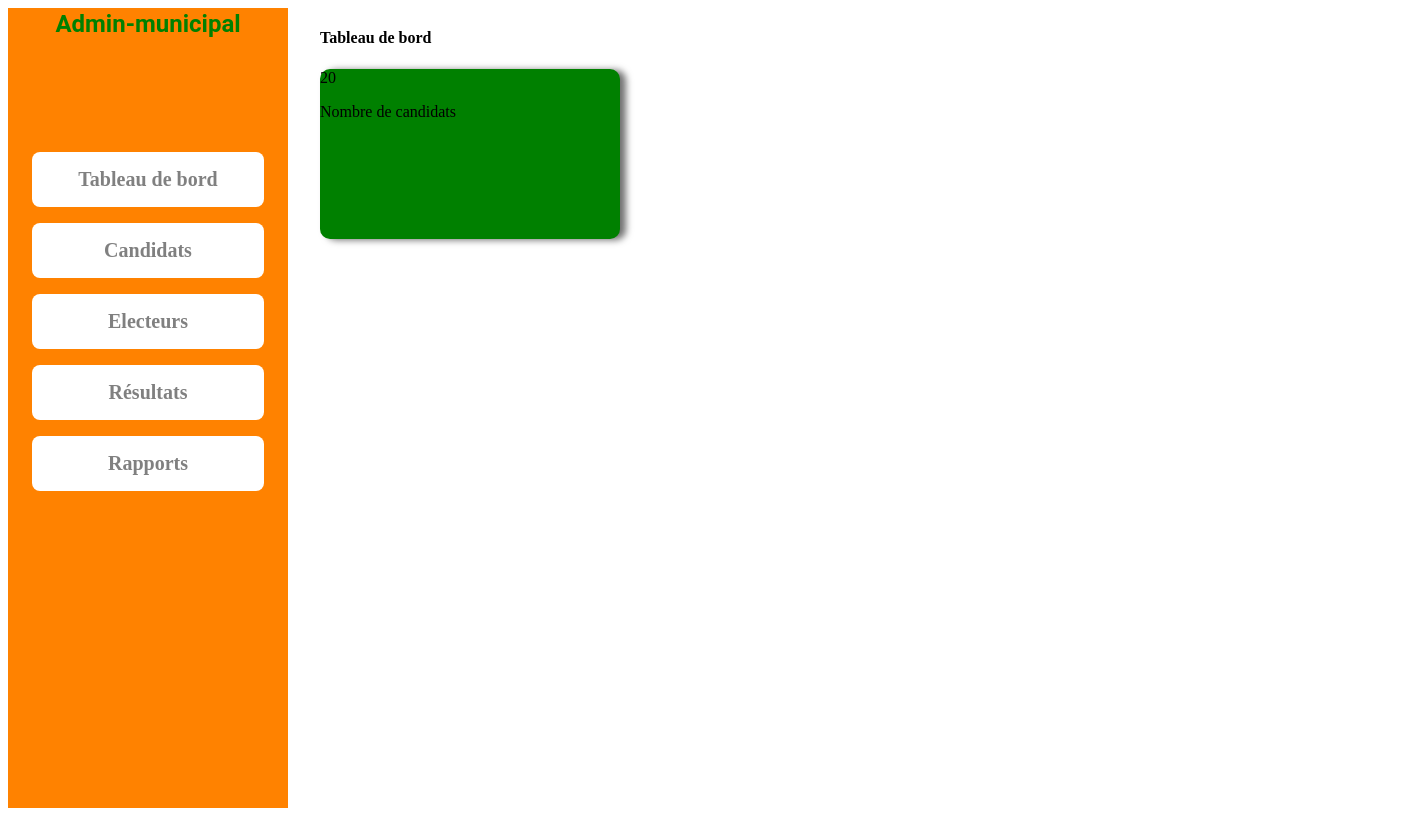
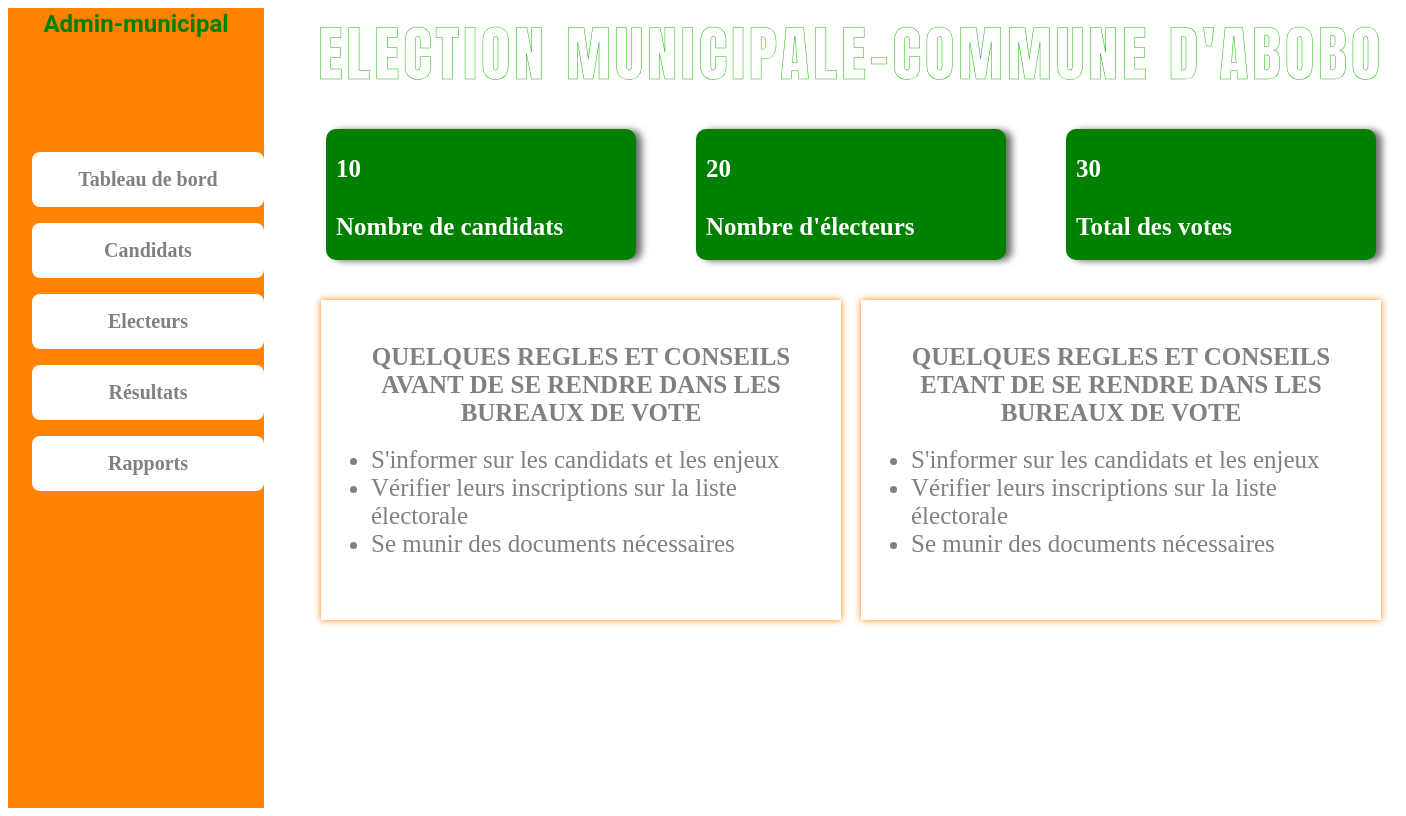
Before and after one commit to Nazaire02/pi-web-app, a React (Vite) app: page /board_table in a window 1280 px wide. Shown: the whole page, 1406 px wide, since content can reach past the window. Built offline with nearby package versions, Linux system fonts and the light colour scheme.

Commit message:
Tableau de bord (#1)
* add cartType1 and begin conseilCard

* tableau de bord

```diff
--- a/src/App.css
+++ b/src/App.css
@@ -1,7 +1,30 @@
 .cardType1Container{
   width: 300px;
-  height: 170px;
+  height: 130px;
   background-color: green;
   border-radius: 10px;
   box-shadow: 6px 1px 7px #707070;
+  padding-left: 10px;
+  padding-top: 1px;
+  margin: 30px;
 }
+
+.conseilCardContainer{
+  width: 500px;
+  height: 300px;
+  background-color: white;
+  box-shadow: 0px 0px 7px #FF8200;
+  padding: 10px;
+  margin: 10px;
+  display: flex;
+  flex-direction: column;
+}
+
+.stroke {
+  font-size: 60px;
+  -webkit-text-stroke-width: 0.5px;
+  -webkit-text-stroke-color: #15b800;
+  -webkit-text-fill-color: #ffffff;
+  letter-spacing: 4px;
+  font-family: Impact, Charcoal, sans-serif;
+}
--- a/src/components/cardType1.tsx
+++ b/src/components/cardType1.tsx
@@ -0,0 +1,8 @@
+export default function CardType1(props: any) {
+    return (
+        <div className="cardType1Container">
+            <p style={{ color: 'white', fontWeight: 'bold', fontSize: 25 }}>{props.number}</p>
+            <p style={{ color: 'white', fontWeight: 'bold', fontSize: 25, marginTop: 30 }}>{props.title}</p>
+        </div>
+)
+}
--- /dev/null
+++ b/src/components/conseilCard.tsx
@@ -0,0 +1,12 @@
+export default function ConseilCard(props: any) {
+    return (
+        <div className="conseilCardContainer">
+            <h4 style={{ color: 'grey', fontWeight: 'bold', fontSize: 25, flexWrap:'wrap', textAlign:'center', marginBottom:3 }}>{props.title}</h4>
+            <ul>
+            {props.items.map((element: any, index: number) => (
+                    <li key={index} style={{ color: 'grey', fontSize: 25 }}>{element}</li>
+                ))}
+            </ul>
+        </div>
+)
+}
--- a/src/views/BoardTable.tsx
+++ b/src/views/BoardTable.tsx
@@ -1,14 +1,36 @@
 import "../App.css"
+import CardType1 from "../components/cardType1"
+import ConseilCard from "../components/conseilCard"
 
 export default function BoardTable() {
+    const cardConseil1 = {
+        title: "QUELQUES REGLES ET CONSEILS AVANT DE SE RENDRE DANS LES BUREAUX DE VOTE",
+        items:[
+            "S'informer sur les candidats et les enjeux",
+            "Vérifier leurs inscriptions sur la liste électorale",
+            "Se munir des documents nécessaires"
+        ]
+    };
+
+    const cardConseil2 = {
+        title: "QUELQUES REGLES ET CONSEILS ETANT DE SE RENDRE DANS LES BUREAUX DE VOTE",
+        items:[
+            "S'informer sur les candidats et les enjeux",
+            "Vérifier leurs inscriptions sur la liste électorale",
+            "Se munir des documents nécessaires"
+        ]
+    };
+
     return (
-        <div>
-            <h4>Tableau de bord</h4>
-            <div>
-                <div className="cardType1Container">
-                    <p>20</p>
-                    <p>Nombre de candidats</p>
-                </div>
+        <div style={{display:'flex', flexDirection:'column', alignItems:'center'}}>
+            <div style={{display:'flex', flexDirection:'row'}}>
+                <CardType1 title="Nombre de candidats" number={10}/>
+                <CardType1 title="Nombre d'électeurs" number={20}/>
+                <CardType1 title="Total des votes" number={30}/>
+            </div>
+            <div style={{display:'flex', flexDirection:'row'}}>
+                <ConseilCard title={cardConseil1.title} items={cardConseil1.items}/>
+                <ConseilCard title={cardConseil2.title} items={cardConseil2.items}/>
             </div>
         </div>
     )
--- a/src/views/Home.tsx
+++ b/src/views/Home.tsx
@@ -53,8 +53,12 @@ export default function Home() {
         <Box
           sx={{
             marginInline:4,
+            display:'flex',
+            flexDirection:'column',
+            alignItems:'center'
           }}
         >
+            <div className="stroke">ELECTION MUNICIPALE-COMMUNE D'ABOBO</div>
             <Outlet/>
         </Box>
       </Box>
```
Also changed, not shown: src/components/candidatCard.tsx (added, +12 -0 lines).
